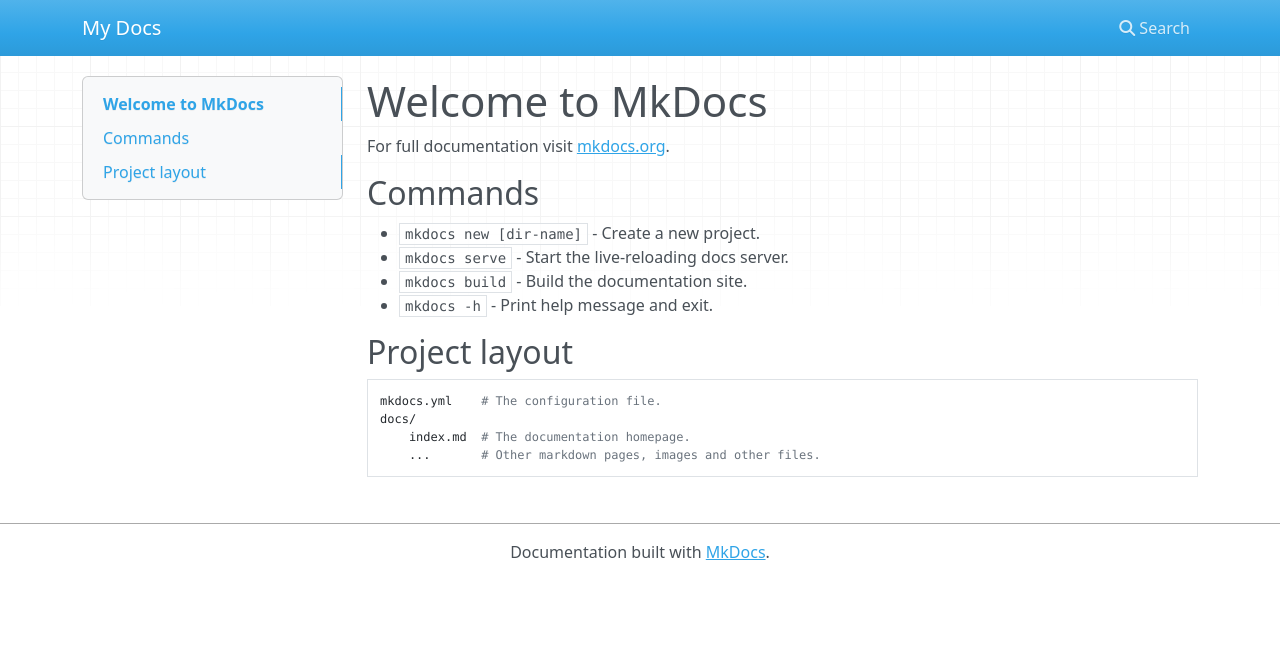
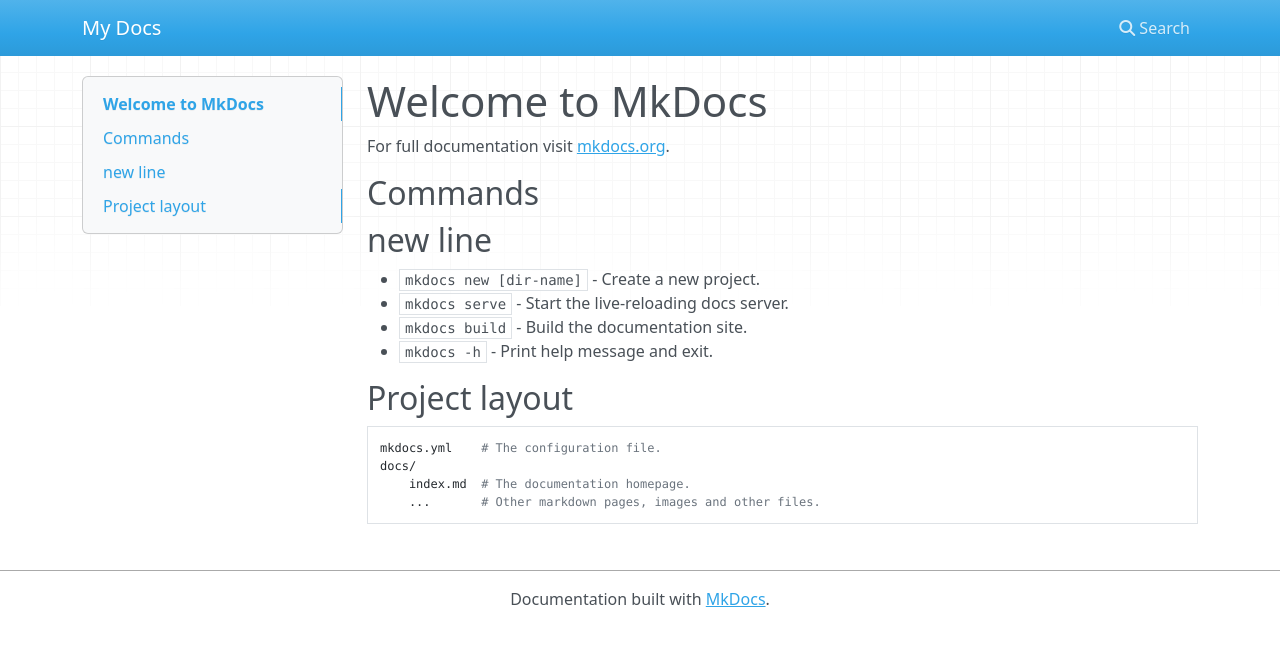
Before and after one commit to leo4135/leo4135.github.io, an MkDocs documentation site: the page built from docs/index.md, in a window 1280 px wide. Shown: the top 646 px of the page. Built offline with MkDocs 1.6.1, drawn with Linux system fonts in a browser that asks for light colours; nearby versions of some CDN libraries.

Commit message:
new line

```diff
--- a/docs/index.md
+++ b/docs/index.md
@@ -3,6 +3,7 @@
 For full documentation visit [mkdocs.org](https://www.mkdocs.org).
 
 ## Commands
+## new line
 
 * `mkdocs new [dir-name]` - Create a new project.
 * `mkdocs serve` - Start the live-reloading docs server.
```
